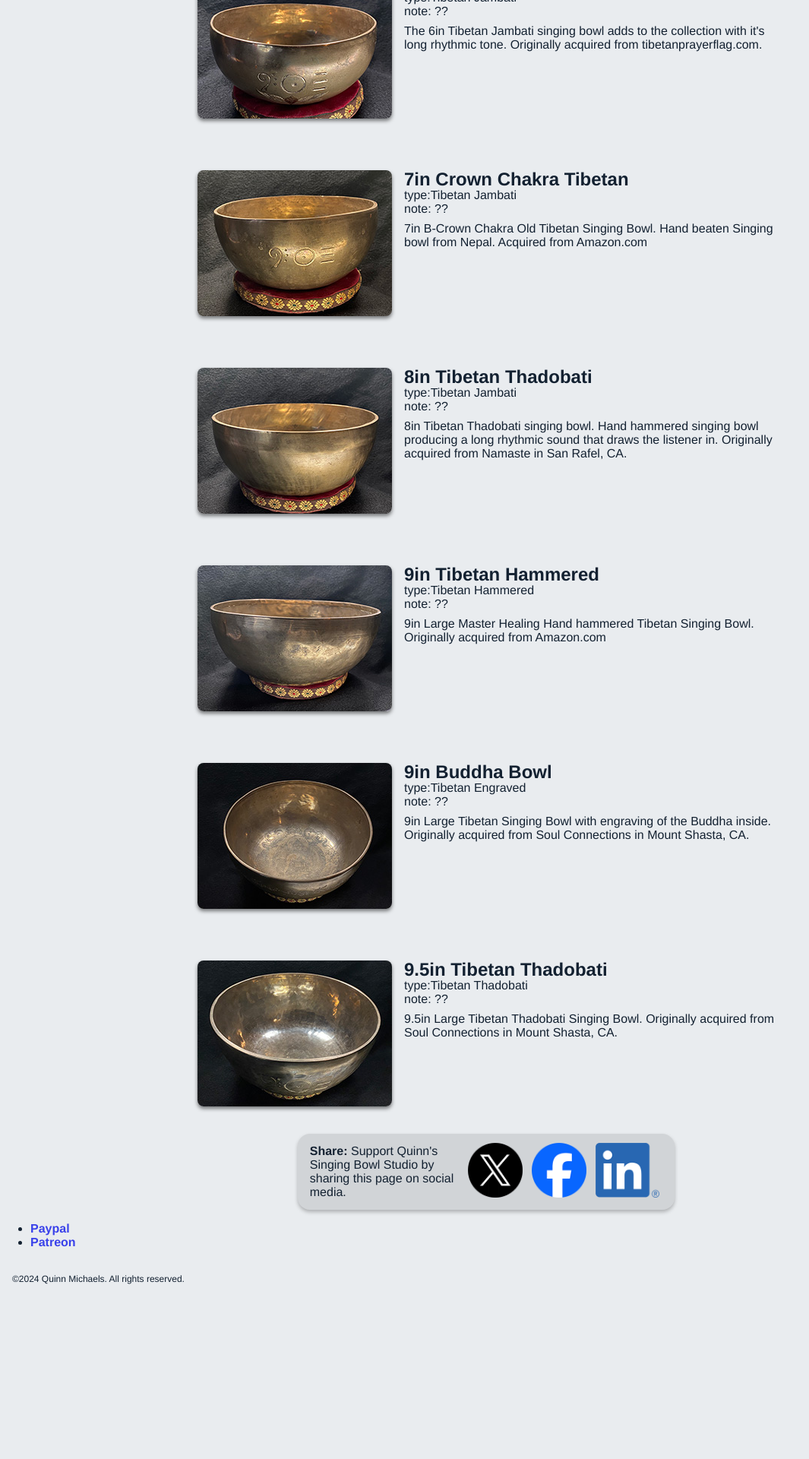
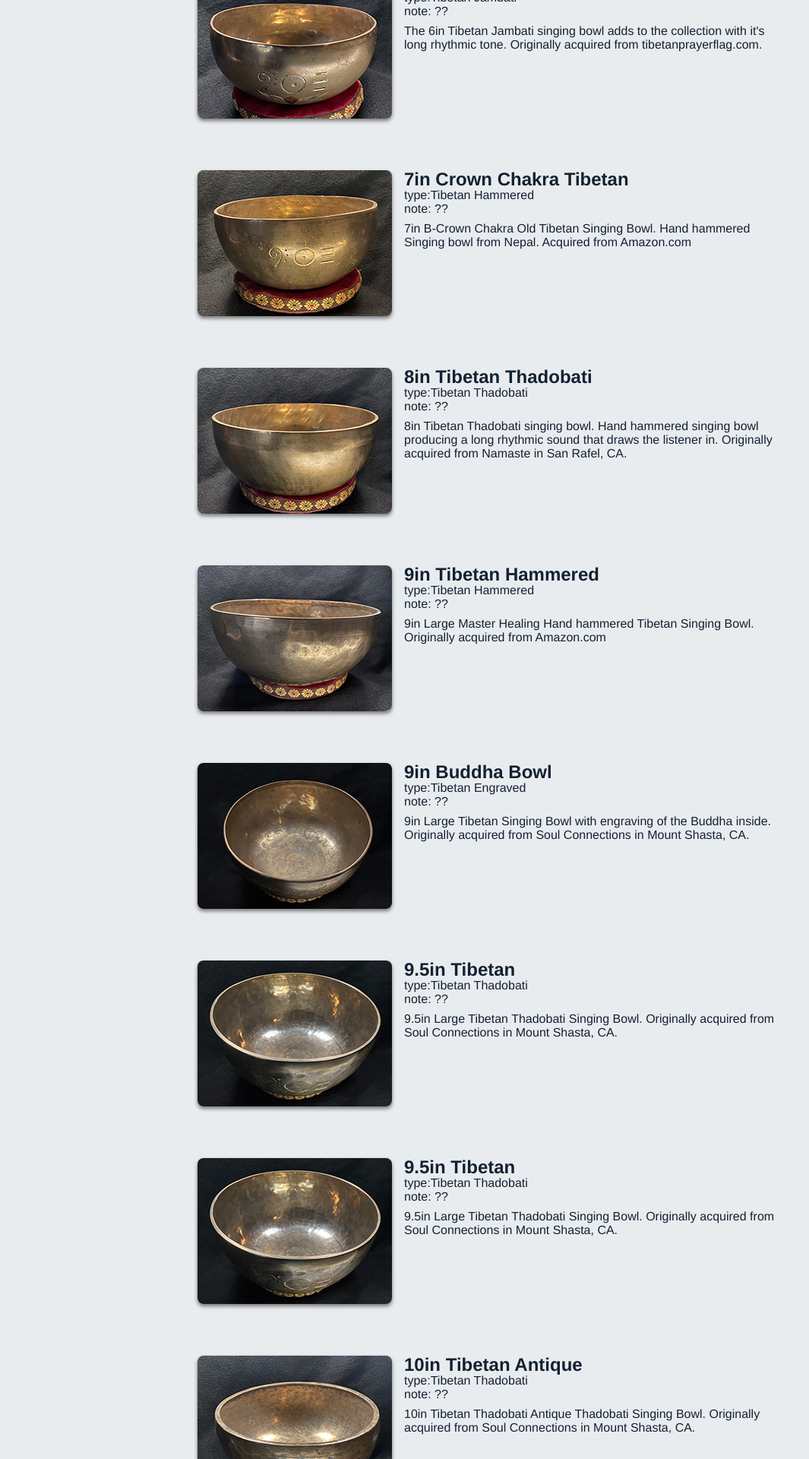
Before and after one commit to indraai/quinnmichaels.com, a Jekyll site: the page built from bowls/index.md, in a window 1280 px wide. Shown: the part 1187-3107 px from the top of the page at 76% size, without its empty margins (0-1065 px from the left). Built offline with Jekyll 4.4.1, drawn with Linux system fonts in a browser that asks for light colours; some web fonts are replaced; before the commit the page ends 2893 px from its top, so only the background shows below that; some of the changed text lies outside the part shown.

Commit message:
4in to 11in singing bowls on page

```diff
--- a/_data/bowls.json
+++ b/_data/bowls.json
@@ -25,8 +25,8 @@
   },
   {
     "name": "7in Crown Chakra Tibetan",
-    "describe": "7in B-Crown Chakra Old Tibetan Singing Bowl. Hand beaten Singing bowl from Nepal. Acquired from Amazon.com",
-    "type": "Tibetan Jambati",
+    "describe": "7in B-Crown Chakra Old Tibetan Singing Bowl. Hand hammered Singing bowl from Nepal. Acquired from Amazon.com",
+    "type": "Tibetan Hammered",
     "note": "??",
     "thumbnail": "/assets/img/bowls/004-7in-jambati-thumb.jpg",
     "image": "/assets/img/bowls/004-7in-jambati.jpg"
@@ -34,7 +34,7 @@
   {
     "name": "8in Tibetan Thadobati",
     "describe": "8in Tibetan Thadobati singing bowl. Hand hammered singing bowl producing a long rhythmic sound that draws the listener in.  Originally acquired from Namaste in San Rafel, CA.",
-    "type": "Tibetan Jambati",
+    "type": "Tibetan Thadobati",
     "note": "??",
     "thumbnail": "/assets/img/bowls/005-8in-thadobati-thumb.jpg",
     "image": "/assets/img/bowls/005-8in-thadobati.jpg"
@@ -56,11 +56,35 @@
     "image": "/assets/img/bowls/007-9in-buddha.jpg"
   },
   {
-    "name": "9.5in Tibetan Thadobati",
+    "name": "9.5in Tibetan",
     "describe": "9.5in Large Tibetan Thadobati Singing Bowl.  Originally acquired from Soul Connections in Mount Shasta, CA.",
     "type": "Tibetan Thadobati",
     "note": "??",
     "thumbnail": "/assets/img/bowls/008-9.5in-thadobati-thumb.jpg",
     "image": "/assets/img/bowls/008-9.5in-thadobati.jpg"
+  },
+  {
+    "name": "9.5in Tibetan",
+    "describe": "9.5in Large Tibetan Thadobati Singing Bowl.  Originally acquired from Soul Connections in Mount Shasta, CA.",
+    "type": "Tibetan Thadobati",
+    "note": "??",
+    "thumbnail": "/assets/img/bowls/008-9.5in-thadobati-thumb.jpg",
+    "image": "/assets/img/bowls/008-9.5in-thadobati.jpg"
+  },
+  {
+    "name": "10in Tibetan Antique",
+    "describe": "10in Tibetan Thadobati Antique Thadobati Singing Bowl.  Originally acquired from Soul Connections in Mount Shasta, CA.",
+    "type": "Tibetan Thadobati",
+    "note": "??",
+    "thumbnail": "/assets/img/bowls/009-10in-antique-thumb.jpg",
+    "image": "/assets/img/bowls/009-10in-antique.jpg"
+  },
+  {
+    "name": "11in Tibetan",
+    "describe": "11in Tibetan Thadobati Antique Jambati Singing Bowl.  Originally acquired from tibetanprayerflag.com.",
+    "type": "Tibetan Jambati",
+    "note": "??",
+    "thumbnail": "/assets/img/bowls/010-11in-jambati-thumb.jpg",
+    "image": "/assets/img/bowls/010-11in-jambati.jpg"
   }
 ]
--- a/_includes/share.html
+++ b/_includes/share.html
@@ -1,5 +1,5 @@
 <section class="share">
-  <div class="label"><strong>Share:</strong> Support Quinn's Singing Bowl Studio by sharing this page on social media.</div>
+  <div class="label">Support Quinn's Singing Bowl Studio by sharing this page on social media.</div>
   <div class="x"><a href="https://twitter.com/intent/tweet?hashtags={{page.hashtags}}&url={{site.url}}{{page.url}}&via=quinnmichaels&text={{page.tweet}}" target="share"><img src="/assets/img/share/x.png" alt=""></a></div>
   <div class="facebook"><a href="https://www.facebook.com/sharer/sharer.php?u={{site.url}}{{page.url}}" target="share"><img src="/assets/img/share/facebook.png" alt=""></a></div>
   <div class="linkedin"><a href="http://www.linkedin.com/shareArticle?mini=true&url={{site.url}}{{page.url}}" target="share"><img src="/assets/img/share/linkedin.png" alt=""></a></div>
--- a/_styl/main.styl
+++ b/_styl/main.styl
@@ -124,6 +124,7 @@
   flex-flow: row nowrap
   gap: .25rem
   padding: .75rem 1rem
+  margin: 1rem
   justify-content: center
   align-items: center
   align-self: center
--- a/index.html
+++ b/index.html
@@ -49,8 +49,6 @@
     <h1>{{page.title}}</h1>
     <p class="describe">{{page.describe}}</p>
 
-    {% include share.html %}
-
     <section class="features">
       {% for nav in site.data.nav %}
         <article class="feature {{nav.key}}">
@@ -62,6 +60,9 @@
     </section>
 
     {% include soundcloud.html %}
+
+    {% include share.html %}
+
   </main>
   {% include footer.html %}
 
```
Also changed, not shown: assets/css/main.css, assets/img/bowls/009-10in-antique-thumb.jpg (added), assets/img/bowls/009-10in-antique.jpg (added), assets/img/bowls/010-11in-jambati-thumb.jpg (added), assets/img/bowls/010-11in-jambati.jpg (added).
